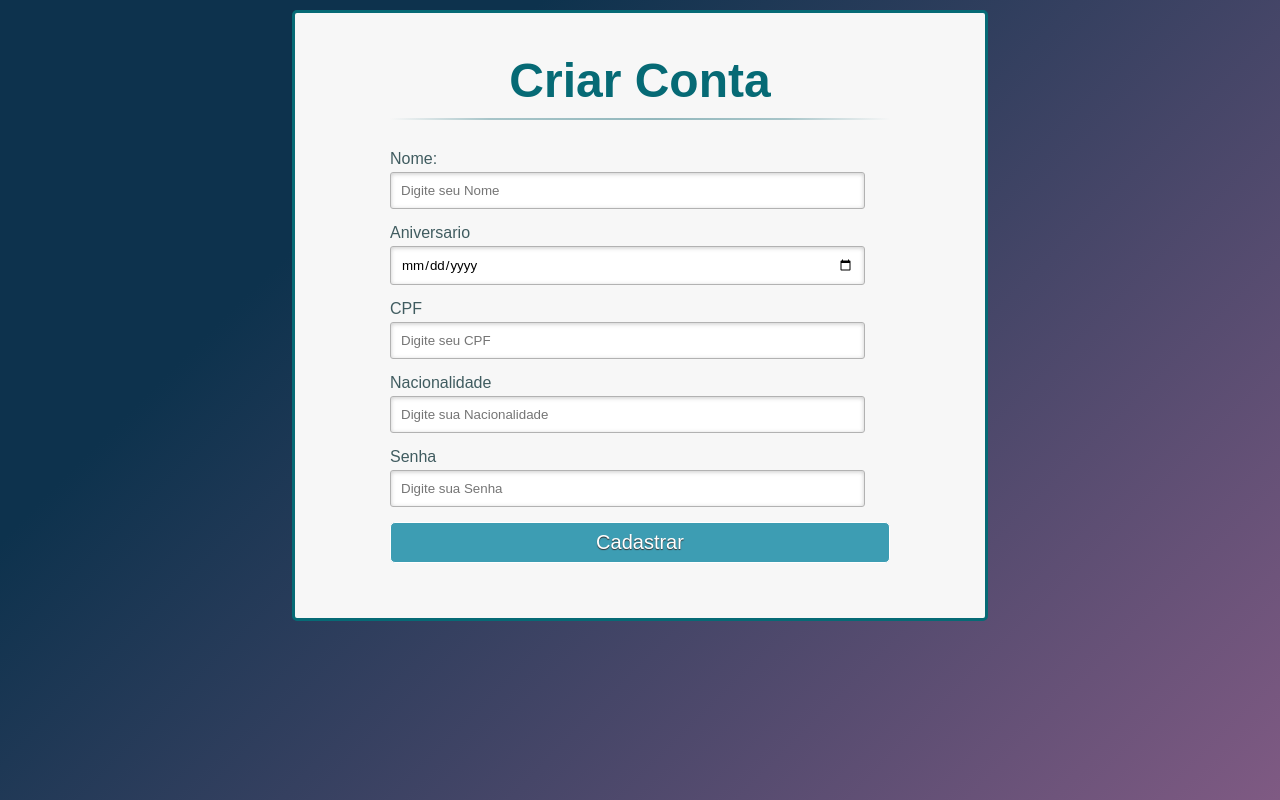
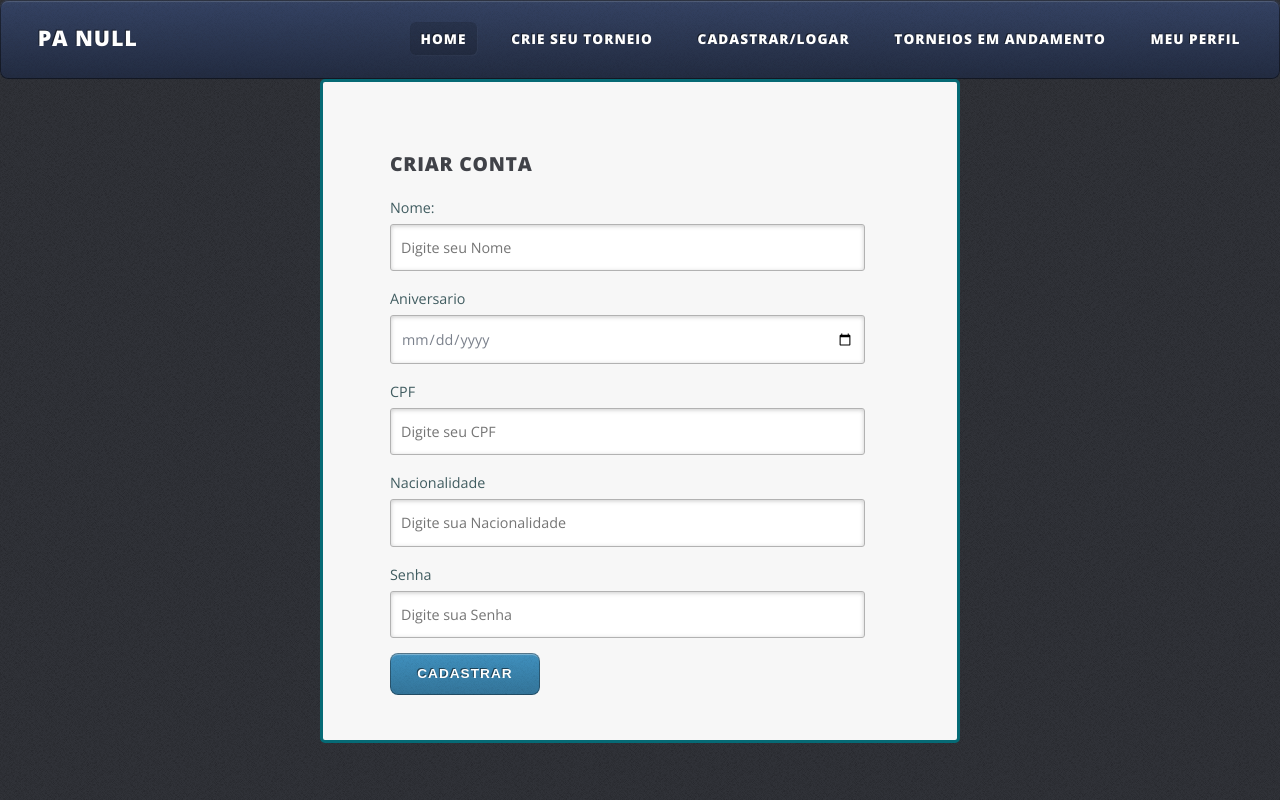
Before and after one commit to PaNull/frontend, a PHP site: page /usuarios/cadastrar/index.html in a window 1280 px wide. Run offline with PHP 8.4, Linux system fonts and the light colour scheme.

Commit message:
update css
update index.html; Campeonatos; style.css; usuarios.

```diff
--- a/Style/style.css
+++ b/Style/style.css
@@ -1,42 +1,8 @@
-*, *:before, *:after {
-    margin: 0;
-    padding: 0;
-    font-family: Arial, sans-serif;
-}
-
-body{
-    margin: 10px;
-    background-color: #7f5a83;
-    background-image: linear-gradient(315deg, #7f5a83 0%, #0d324d 74%);
-
-  }
-
 .content{
     width: 500px;
     margin: 0px auto;
     position: relative;
 }
-
-h3, h1{
-    font-size: 48px;
-    color: #066a75;
-    padding: 10px 0;
-    font-family: Arial, sans-serif;
-    font-weight: bold;
-    text-align: center;
-    padding-bottom: 30px;
-}
-
-h1, h3:after{
-    content: ' ';
-    display: block;
-    width: 100%;
-    height: 2px;
-    margin-top: 10px;
-    background: -webkit-linear-gradient(left, rgba(147,184,189,0) 0%,rgba(147,184,189,0.8) 20%,rgba(147,184,189,1) 53%,rgba(147,184,189,0.8) 79%,rgba(147,184,189,0) 100%);
-    background: linear-gradient(left, rgba(147,184,189,0) 0%,rgba(147,184,189,0.8) 20%,rgba(147,184,189,1) 53%,rgba(147,184,189,0.8) 79%,rgba(147,184,189,0) 100%);
-  }
-
 p{
     margin-bottom: 15px;
 }
@@ -77,21 +43,7 @@ input, select:not([type="checkbox"]){
     transition: all 0.2s linear;
   }
 
-button{
-    width: 100%!important;
-    cursor: pointer;
-    background: #3d9db3;
-    padding: 8px 5px;
-    color: #fff;
-    font-size: 20px;
-    border: 1px solid #fff;
-    margin-bottom: 10px;
-    text-shadow: 0 1px 1px #333;
-    -webkit-border-radius: 5px;
-    border-radius: 5px;
 
-    transition: all 0.2s linear;
-  }
 
   input[type="submit"]:hover{
     background: #4ab3c6;
--- a/index.html
+++ b/index.html
@@ -43,7 +43,7 @@
 								Uma forma fácil de criar e gerenciar seus próprios torneios!</h2>
 
 								<div class="create-tournament">
-									<p class="text-create-tournament">Deseja criar um torneio? <a href="#" class="btn-create-tournament">Clique Aqui</a></p>
+									<p class="text-create-tournament">Deseja criar um torneio? <a href="./campeonatos/cadastrar/index.html" class="btn-create-tournament">Clique Aqui</a></p>
 
 								</div>
 							</div>
--- a/usuarios/cadastrar/index.html
+++ b/usuarios/cadastrar/index.html
@@ -1,9 +1,32 @@
 <head>
+    <link rel="stylesheet" href="../../assets/css/main.css">
     <link rel="stylesheet" type="text/css" href="../../Style/style.css">
     <script src="https://cdnjs.cloudflare.com/ajax/libs/jquery/3.6.0/jquery.min.js"></script>
     <script src="../../globals.js"></script>
     <script src="./script.js"></script>
 </head>
+<body>
+    <!-- Header -->
+    <header id="header">
+        <div class="inner">
+
+            <!-- Logo -->
+                <h1><a href="../../index.html" id="logo">PA NULL</a></h1>
+
+            <!-- Nav -->
+                <nav id="nav">
+                    <ul>
+                        <li class="current_page_item"><a href="../../index.html">Home</a></li>
+                        <li><a href="../../campeonatos/cadastrar/index.html">Crie seu torneio</a></li>
+                        <li><a href="../../usuarios/cadastrar/index.html">Cadastrar/Logar</a></li>
+                        <li><a href="../lista/index.html">Torneios em Andamento</a></li>
+                        <li><a href="#">Meu Perfil</a></li>
+                        <!-- <li><a href="./usuarios/lista/index.html">Meu Perfil</a></li>
+                        = Lista de Usuários Cadastrados  -->
+                    </ul>
+                </nav>
+        </div>
+    </header>
     <div class="cadastro">
         <div class="content">
             <h3>Criar Conta</h3>
@@ -51,3 +74,4 @@
 
         </div>
     </div>
+</body>
```
Also changed, not shown: campeonatos/cadastrar/index.html (+25 -0 lines). Lines whose indentation alone changed are shown as unchanged.
